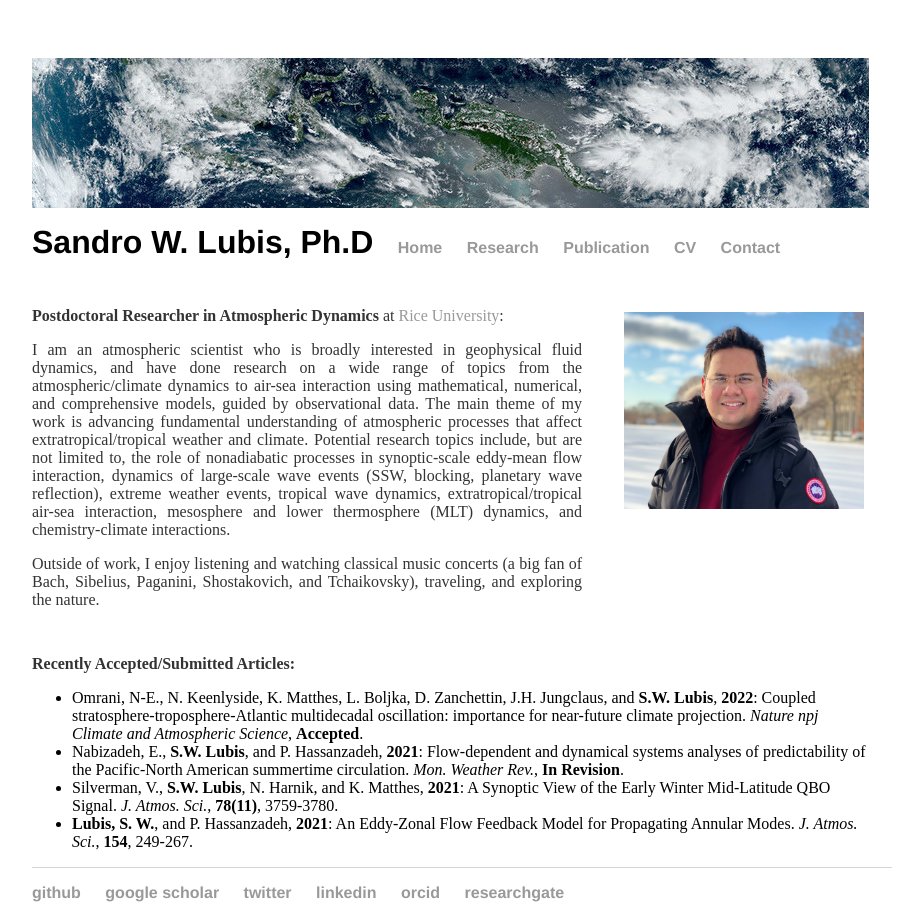
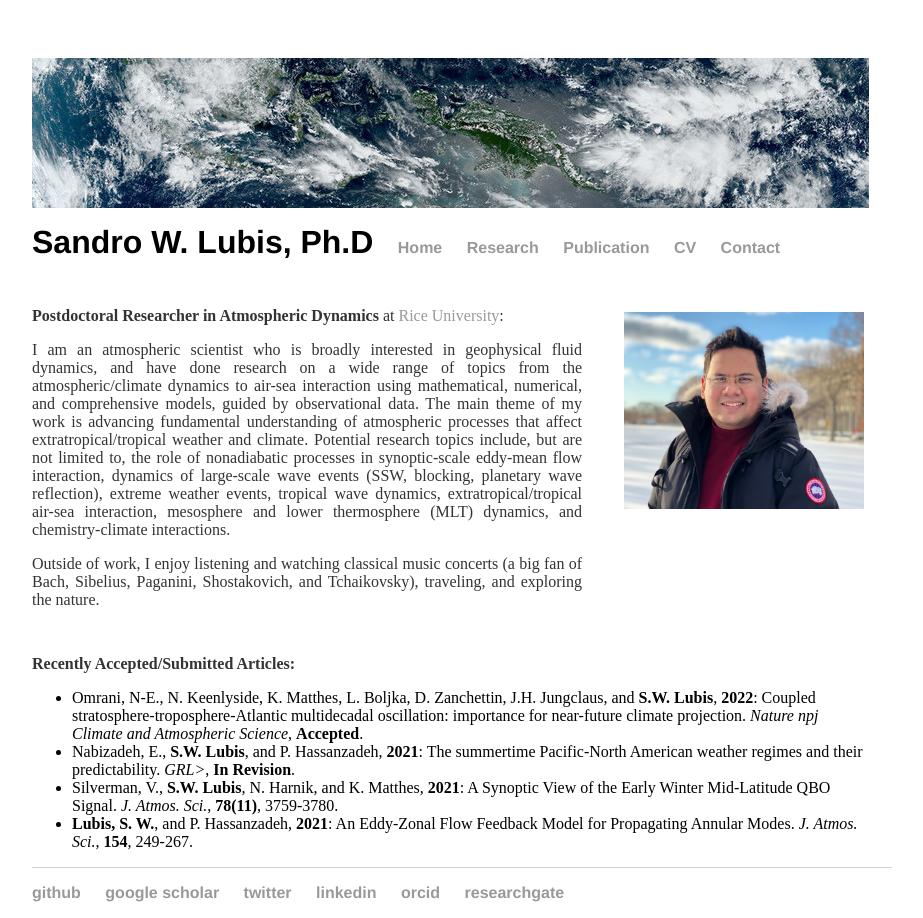
Before and after one commit to sandrolubis/sandrolubis.github.io, a Jekyll site: the page built from index.html, in a window 1280 px wide. Shown: the whole page, without its empty margins (276-1199 px from the left). Built offline with Jekyll 4.4.1, drawn with Linux system fonts in a browser that asks for light colours.

Commit message:
Update index.html

```diff
--- a/index.html
+++ b/index.html
@@ -50,7 +50,7 @@ div.relative {
 	<p class="ex", style="padding-top:30px"><font size=3><b>Recently Accepted/Submitted Articles:</b></p>
 		<ul class="ex">
 			<li>Omrani, N-E., N. Keenlyside, K. Matthes, L. Boljka, D. Zanchettin, J.H. Jungclaus, and <b>S.W. Lubis</b>, <b>2022</b>: Coupled stratosphere-troposphere-Atlantic multidecadal oscillation: importance for near-future climate projection. <i>Nature npj Climate and Atmospheric Science</i>, <b>Accepted</b>.</li>
-			<li>Nabizadeh, E., <b>S.W. Lubis</b>, and P. Hassanzadeh, <b>2021</b>: Flow-dependent and dynamical systems analyses of predictability of the Pacific-North American summertime circulation. <i>Mon. Weather Rev.</i>, <b>In Revision</b>.</li>
+			<li>Nabizadeh, E., <b>S.W. Lubis</b>, and P. Hassanzadeh, <b>2021</b>: The summertime Pacific-North American weather regimes and their predictability. <i>GRL></i>, <b>In Revision</b>.</li>
 			<li>Silverman, V., <b>S.W. Lubis</b>, N. Harnik, and K. Matthes, <b>2021</b>: A Synoptic View of the Early Winter Mid-Latitude QBO Signal. <i>J. Atmos. Sci.</i>, <b>78(11)</b>, 3759-3780.</li>
 			<li><b>Lubis, S. W.</b>, and P. Hassanzadeh, <b>2021</b>: An Eddy-Zonal Flow Feedback Model for Propagating Annular Modes</a>. <i>J. Atmos. Sci.</i>, <b>154</b>, 249-267.</li>
 		</ul>
```
